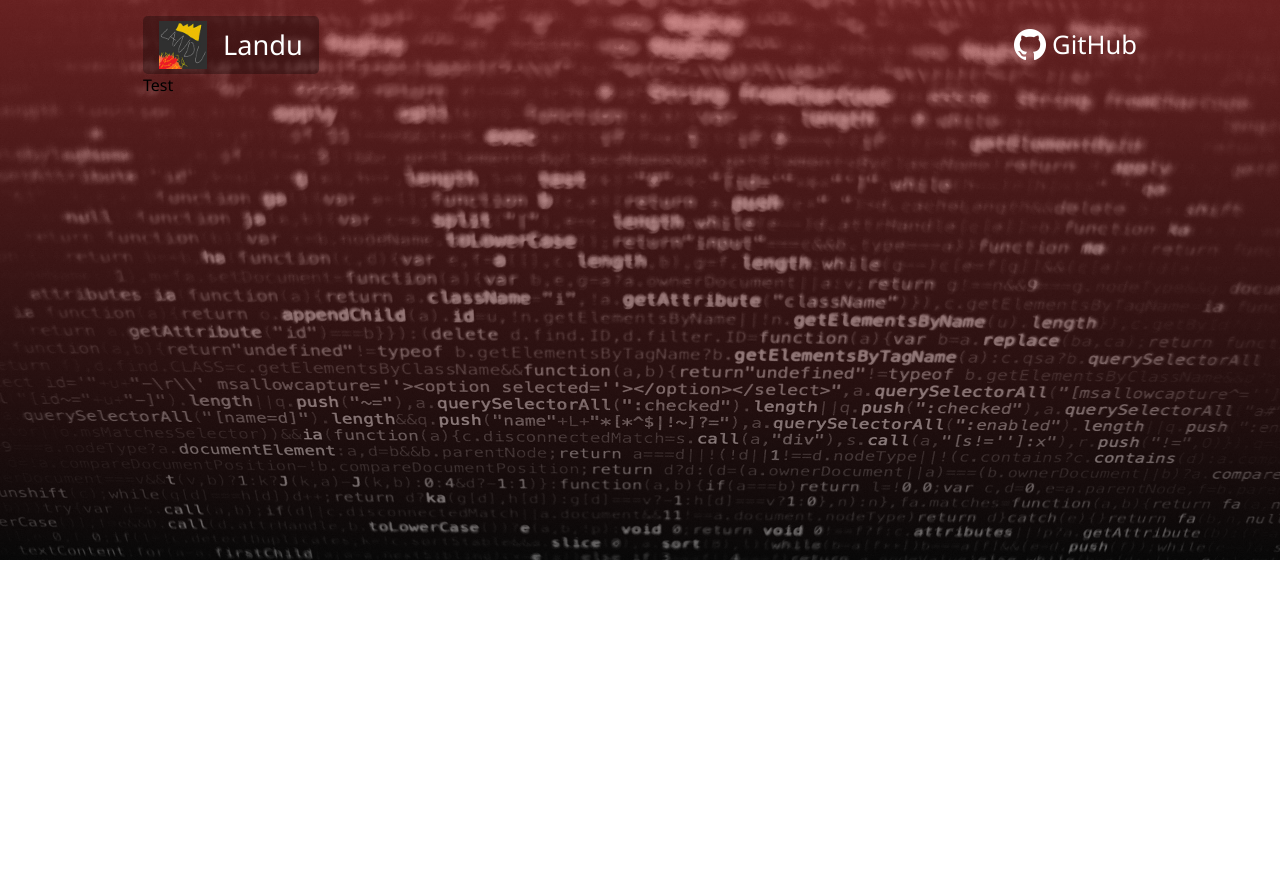
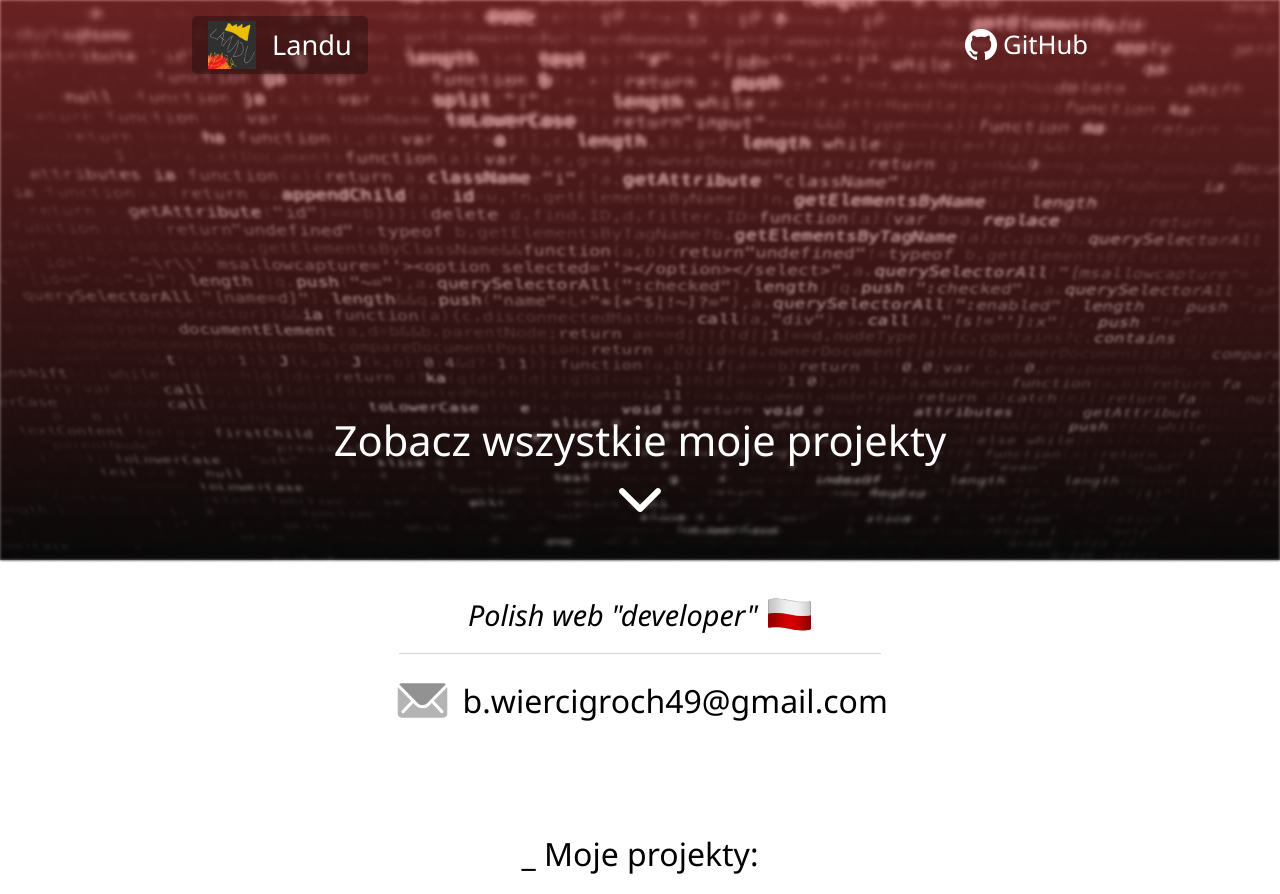
Before and after one commit to Landuu/landuu.github.io, a plain HTML site: page index.html in a window 1280 px wide. Shown: the top 894 px of the page. Before the commit the page ends 800 px from the top, so only its background shows below. Drawn offline with Linux system fonts and the light colour scheme.

Commit message:
Build 20191228

```diff
--- /dev/null
+++ b/css/anims.css
@@ -0,0 +1,81 @@
+.fade-in {
+    -webkit-animation: fade-in 1.2s cubic-bezier(0.390, 0.575, 0.565, 1.000) both;
+    animation: fade-in 1.2s cubic-bezier(0.390, 0.575, 0.565, 1.000) both;
+}
+
+/* ----------------------------------------------
+ * Generated by Animista on 2019-12-28 16:5:21
+ * Licensed under FreeBSD License.
+ * See http://animista.net/license for more info.
+ * w: http://animista.net, t: @cssanimista
+ * ---------------------------------------------- */
+
+/**
+ * ----------------------------------------
+ * animation fade-in
+ * ----------------------------------------
+ */
+@-webkit-keyframes fade-in {
+    0% {
+        opacity: 0;
+    }
+
+    100% {
+        opacity: 1;
+    }
+}
+
+@keyframes fade-in {
+    0% {
+        opacity: 0;
+    }
+
+    100% {
+        opacity: 1;
+    }
+}
+
+.fade-in-bottom {
+    -webkit-animation: fade-in-bottom 1.2s cubic-bezier(0.390, 0.575, 0.565, 1.000) both;
+    animation: fade-in-bottom 1.2s cubic-bezier(0.390, 0.575, 0.565, 1.000) both;
+}
+
+/* ----------------------------------------------
+ * Generated by Animista on 2019-12-28 16:5:44
+ * Licensed under FreeBSD License.
+ * See http://animista.net/license for more info.
+ * w: http://animista.net, t: @cssanimista
+ * ---------------------------------------------- */
+
+/**
+ * ----------------------------------------
+ * animation fade-in-bottom
+ * ----------------------------------------
+ */
+@-webkit-keyframes fade-in-bottom {
+    0% {
+        -webkit-transform: translateY(50px);
+        transform: translateY(50px);
+        opacity: 0;
+    }
+
+    100% {
+        -webkit-transform: translateY(0);
+        transform: translateY(0);
+        opacity: 1;
+    }
+}
+
+@keyframes fade-in-bottom {
+    0% {
+        -webkit-transform: translateY(50px);
+        transform: translateY(50px);
+        opacity: 0;
+    }
+
+    100% {
+        -webkit-transform: translateY(0);
+        transform: translateY(0);
+        opacity: 1;
+    }
+}
--- a/css/main.css
+++ b/css/main.css
@@ -1,4 +1,6 @@
 body { margin: 0; padding: 0; font-family: 'Segoe UI'; }
+
+html { scroll-behavior: smooth; }
 
 .text-left { text-align: left; }
 
@@ -6,22 +8,37 @@ body { margin: 0; padding: 0; font-family: 'Segoe UI'; }
 
 .text-right { text-align: right; }
 
-.center-flex { display: flex; justify-content: center; align-items: center; }
+.flex-center { display: flex; justify-content: center; align-items: center; }
 
 .container { max-width: 80%; }
 
 /*___________________________________________________________________________________*/
 
+::-webkit-scrollbar{ width:9px }
+::-webkit-scrollbar-track{background:#e4e4e4;border-radius:0px}
+::-webkit-scrollbar-thumb{background:rgb(39, 39, 39);border-radius:4px}
+
+.header {
+    padding: 0;
+    position: relative;
+    max-height: 70vh;
+}
+
 .navbar {
+    position: absolute;
+    top: 1rem;
+    left: 50%;
+    transform: translate(-50%, 0);
+    width: 70%;
     display: flex;
     justify-content: space-between;
     align-items: center;
-    margin-top: 1rem;
 }
 
-.navbar * {
-    z-index: 1;
+.navbar a {
+    text-decoration: none;
 }
+
 
 .navbar-logo {
     background-color: #0000004D;
@@ -59,15 +76,17 @@ body { margin: 0; padding: 0; font-family: 'Segoe UI'; }
 }
 
 .parallax-holder {
-    position: absolute;
-    top: 0;
-    padding: 0;
+    height: 70vh;
 }
 
 .parallax-header {
+    position: absolute;
+    top: 0;
     background-image: url("../assets/markus-spiske-qjnAnF0jIGk-unsplash.jpg");
     width: 100%;
     height: 70vh;
+    z-index: -2;
+    filter: blur(0.1rem);
 }
 
 .parallax-gradient {
@@ -77,4 +96,83 @@ body { margin: 0; padding: 0; font-family: 'Segoe UI'; }
     height: 70vh;
     background: linear-gradient(#bf3232, #000000);
     opacity: 50%;
+    z-index: -1;
 }
+
+.see-more {
+    position: absolute;
+    bottom: 1rem;
+    left: 50%;
+    transform: translate(-50%, 0);
+    width: 90%;
+    color: white;
+    text-align: center;
+    font-size: 2.6rem;
+    font-weight: 300;
+}
+
+.see-more img {
+    width: 4rem;
+    height: auto;
+}
+
+.see-more a {
+    text-decoration: none;
+    color: white;
+}
+
+.infos {
+    height: 30vh;
+}
+
+.infos-m {
+    margin-top: 2rem;
+}
+
+.info {
+    font-size: 1.8rem;
+    font-style: italic;
+    font-weight: 400;
+}
+
+.info img {
+    width: 2.8rem;
+    height: auto;
+    margin-left: 0.6rem;
+}
+
+.info-line {
+    border-top: 1px solid #D4D4D4;
+    margin: 1rem 0;
+}
+
+.info2 {
+    font-size: 2rem;
+    font-weight: 300;
+}
+
+.info2 img {
+    width: 3.8rem;
+    height: auto;
+    margin-right: 0.6rem;
+}
+
+.projects {
+    position: relative;
+    min-height: 100vh;
+}
+
+.projects-title {
+    font-size: 2rem;
+    font-weight: 100;
+}
+
+
+
+.copy {
+    position: absolute;
+    bottom: 0;
+    padding: 1.5rem 0;
+    color: gray;
+    font-weight: 100;
+}
--- a/index.html
+++ b/index.html
@@ -8,29 +8,64 @@
     <meta name='viewport' content='width=device-width, initial-scale=1'>
     <link rel="stylesheet" href="css/bootstrap-grid.min.css">
     <link rel="stylesheet" href="css/main.css">
+    <link rel="stylesheet" href="css/anims.css">
 </head>
 
 <body>
-    <div class="container">
+    <div class="container-fluid header fade-in">
         <nav class="navbar">
-            <div class="navbar-logo center-flex">
+            <div class="navbar-logo flex-center">
                 <img src="assets/logo.jpg" alt="@">
                 <span>Landu</span>
             </div>
-            <div class="navbar-github center-flex">
-                <img src="assets/GitHub-Mark-Light-64px.png">
-                <span>GitHub</span>
+            <a href="https://github.com/Landuu" target="_blank">
+                <div class="navbar-github flex-center">
+                    <img src="assets/GitHub-Mark-Light-64px.png">
+                    <span>GitHub</span>
+                </div>
+            </a>
+        </nav>
+
+        <div class="parallax-holder">
+            <div class="parallax-gradient"></div>
+            <div class="parallax parallax-header"></div>
+        </div>
+
+        <div class="see-more flex-column">
+            <a class="fix" href="#projects">
+                <div>Zobacz wszystkie moje projekty</div>
+                <img src="assets/icon_arrow-down.svg">
+            </a>
+        </div>
+
+    </div>
+    <div class="container infos fade-in-bottom">
+        <div class="row flex-center">
+            <div class="col-md-10 col-lg-7 col-xl-6 infos-m">
+                <div class="info flex-center">
+                    Polish web "developer"
+                    <img src="assets/flag-for-poland_1f1f5-1f1f1.png">
+                </div>
+
+                <div class="info-line"></div>
+
+                <div class="info2 flex-center">
+                    <img src="assets/icon_mail.svg">
+                    b.wiercigroch49@gmail.com
+                </div>
             </div>
-        </nav>
+        </div>
     </div>
-    <div class="container-fluid parallax-holder">
-        <div class="parallax-gradient"></div>
-        <div class="parallax parallax-header"></div>
-    </div>
-    <div class="container">
+    <div class="container projects" id="projects">
+        <div class="row mt-3">
+            <div class="col-12 text-center projects-title py-3">
+                _ Moje projekty:
+            </div>
+        </div>
+
         <div class="row">
-            <div class="col-12">
-                Test
+            <div class="col-12 text-center copy">
+                Copyright @ 2019 Bartłomiej Wiercigroch
             </div>
         </div>
     </div>
```
Also changed, not shown: assets/_ionicons_svg_ios-arrow-down.svg (deleted), assets/_ionicons_svg_ios-mail.svg (deleted), assets/_ionicons_svg_md-arrow-down.svg (deleted), assets/icon_arrow-down.svg (added), assets/icon_mail.svg (added).
